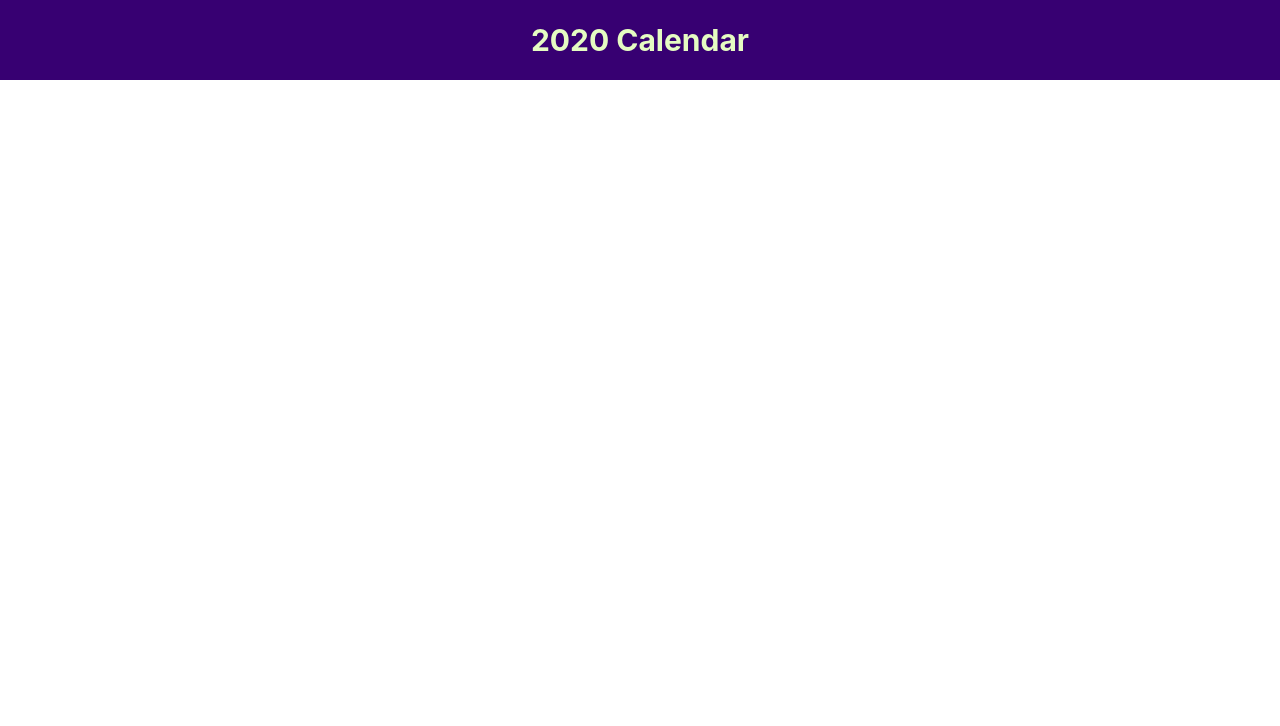
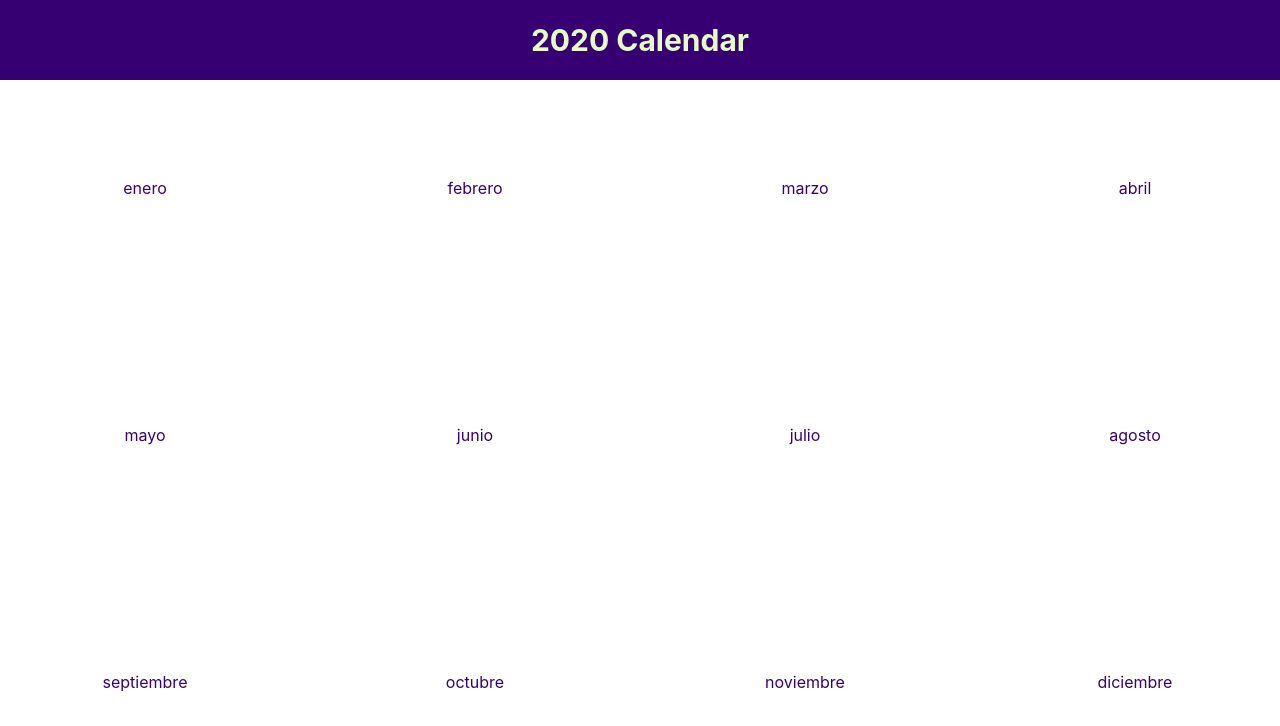
Before and after one commit to jmmzzei/redux-calendar, a React (Create React App) app: page / in a window 1280 px wide. Shown: the top 726 px of the page. Built offline with nearby package versions, Linux system fonts and the light colour scheme.

Commit message:
Apply animation on load to MonthItem

```diff
--- a/src/components/MonthItemStyled.js
+++ b/src/components/MonthItemStyled.js
@@ -1,4 +1,4 @@
-import styled from "styled-components";
+import styled from "styled-components"
 
 export const MonthItemStyled = styled.article`
   border-radius: 1rem;
@@ -9,14 +9,25 @@ export const MonthItemStyled = styled.article`
   align-items: center;
   justify-content: center;
   color: var(--dark);
+  opacity: 0;
 
-  p{
-     text-decoration: none;
+  @keyframes app {
+    0% {
+      transform: translateY(-4px);
+    }
+    100% {
+      transform: translateY(0);
+      opacity: 1;
+    }
   }
 
-  &:hover{
+  p {
+    text-decoration: none;
+  }
+
+  &:hover {
     transition: all 0.3s ease;
     background: var(--dark);
     color: var(--light);
   }
-`;
+`
```
